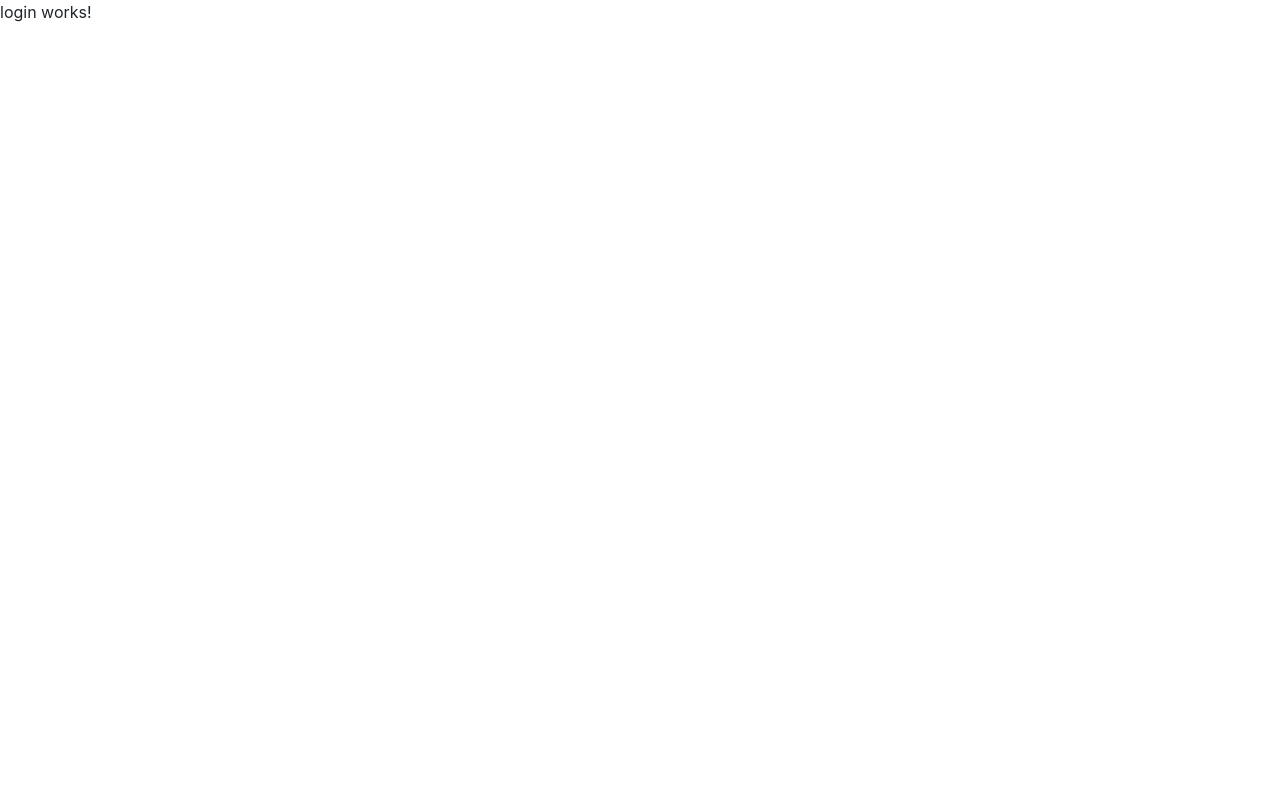
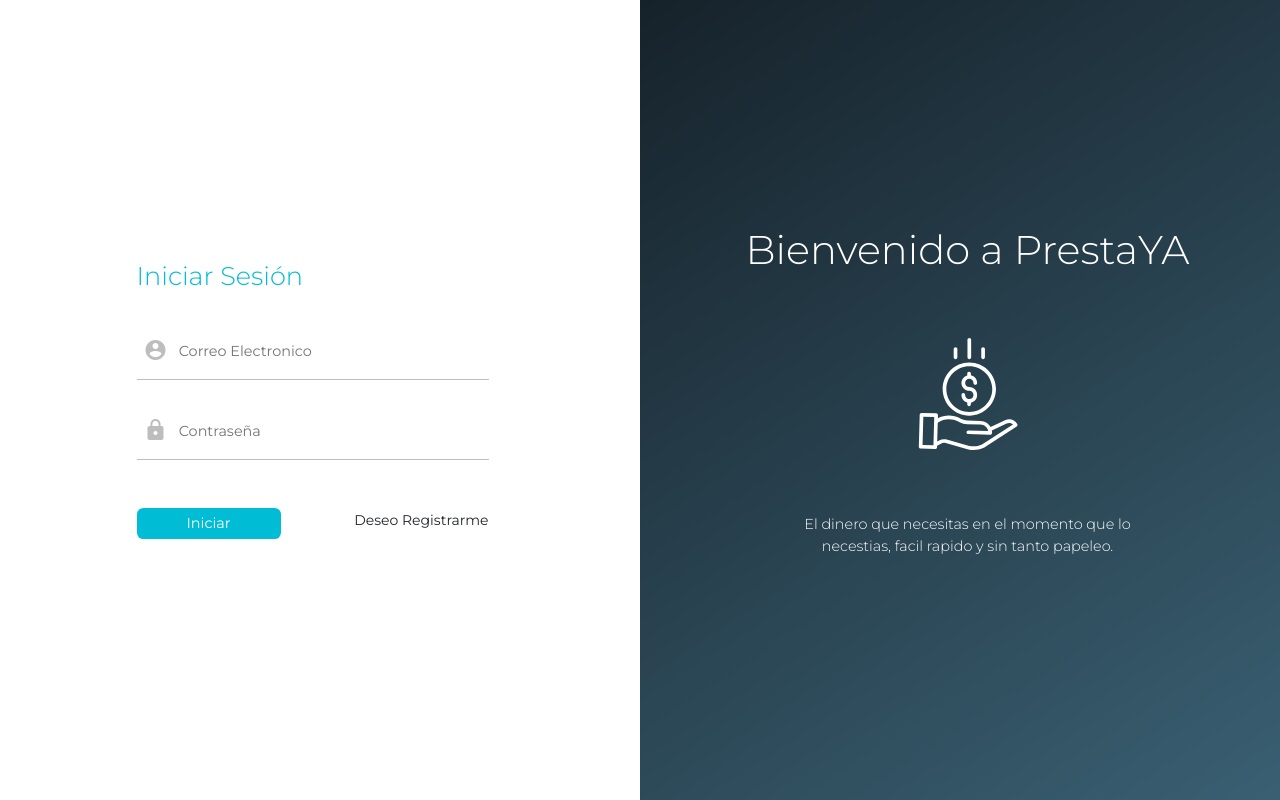
Before and after one commit to andres7leon/prueba-prestaya, an Angular app: page / in a window 1280 px wide. Built offline with nearby package versions, Linux system fonts and the light colour scheme.

Commit message:
se diseña vista de login

```diff
--- a/src/app/views/login/login.component.html
+++ b/src/app/views/login/login.component.html
@@ -1 +1,33 @@
-<p>login works!</p>
+<div class="containter-fluid cont-login">
+  <div class="row h-100">
+    <div class="col-sm-6 cont-form">
+      <form class="form" action="javascript:void(0);">
+        <h2 class="sub-title">Iniciar Sesión</h2>
+        <div class="cont-input">
+          <input class="input-text" type="text" placeholder="Correo Electronico" autocomplete="nope">
+          <span class="material-icons">account_circle</span>
+        </div>
+        <div class="cont-input">
+          <input class="input-text" type="password" placeholder="Contraseña">
+          <span class="material-icons">lock</span>
+        </div>
+        <div class="row mt-5">
+          <div class="col-6">
+            <button class="btn-login">Iniciar</button>
+          </div>
+          <div class="col-6 text-right">
+            <small class="cursor-pointer"> Deseo Registrarme </small>
+          </div>
+        </div>
+      </form>
+    </div>
+    <div class="col-sm-6 cont-welcome">
+      <div class="welcome">
+        <h1 class="title">Bienvenido a PrestaYA</h1>
+        <img class="logo" src="/assets/imgs/logo-white.svg" alt="logo prestaYa">
+        <p class="text-description">El dinero que necesitas en el momento que lo necestias, facil rapido y sin tanto papeleo.</p>
+        <p class="text-by"> by Andres Leon 2021</p>
+      </div>
+    </div>
+  </div>
+</div>
--- a/src/app/views/login/login.component.scss
+++ b/src/app/views/login/login.component.scss
@@ -0,0 +1,112 @@
+@import "~src/styles";
+.cont-login {
+  height: 100%;
+  .cont-form {
+    @include display-center;
+    .form {
+      width: 60%;
+      height: auto;
+      max-width: 22rem;
+      .sub-title {
+        color: $color-blue-light;
+        font-weight: 300;
+        font-size: 1.6rem;
+        margin-bottom: 2rem;
+      }
+      .cont-input {
+        width: 100%;
+        height: 3.5rem;
+        position: relative;
+        margin: 1.5rem 0;
+        .input-text {
+          width: 100%;
+          height: 100%;
+          border: none;
+          outline: none;
+          position: relative;
+          padding-left: 12%;
+          transition: all 0.4s;
+          font-size: 0.9rem;
+          border-bottom: 0.01rem solid $color-gray-light;
+          &:focus {
+            border-bottom: 0.01rem solid $color-blue-light;
+          }
+        }
+        .material-icons {
+          color: $color-gray-light;
+          position: absolute;
+          left: 2%;
+          top: 26%;
+          font-size: 1.5rem;
+        }
+      }
+      .btn-login {
+        border-radius: 0.4rem;
+        border: none;
+        padding: 0.3rem;
+        width: 9rem;
+        font-size: 0.9rem;
+        background: #00bcd4;
+        color: white;
+        transition: all 0.4s;
+        &:hover {
+          background-color: $color-blue-dark;
+        }
+      }
+    }
+  }
+}
+
+.cont-welcome {
+  // background-color: #21D4FD;
+  // background-image: linear-gradient(19deg, #21D4FD 0%, #B721FF 100%);
+  // background: #2BC0E4;
+  // /* fallback for old browsers */
+  // background: -webkit-linear-gradient(-33deg, #EAECC6, #2BC0E4);
+  // /* Chrome 10-25, Safari 5.1-6 */
+  // background: linear-gradient(-33deg, #EAECC6, #2BC0E4);
+  background: #16222A;
+  /* fallback for old browsers */
+  background: -webkit-linear-gradient(-33deg, #3A6073, #16222A);
+  /* Chrome 10-25, Safari 5.1-6 */
+  background: linear-gradient(-33deg, #3A6073, #16222A);
+  /* W3C, IE 10+/ Edge, Firefox 16+, Chrome 26+, Opera 12+, Safari 7+ */
+  height: 100%;
+  text-align: center;
+  @include display-center;
+  .welcome {
+    position: relative;
+    max-width: 32rem;
+    .title {
+      color: $color-white;
+      text-align: center;
+      font-weight: 300;
+      margin-bottom: 2rem;
+    }
+    .logo {
+      width: 7rem;
+      margin: 2rem 0;
+    }
+    .text-description {
+      color: $color-white;
+      margin-top: 2rem;
+      font-size: 0.9rem;
+      padding: 0 5rem;
+      text-align: center;
+      font-weight: 300;
+    }
+    .text-by {
+      color: $color-white;
+      margin-top: 2rem;
+      font-size: 0.9rem;
+      padding: 0 5rem;
+      text-align: center;
+      font-weight: 300;
+      position: absolute;
+      bottom: -17rem;
+      margin: 0 auto;
+      left: 0;
+      right: 0;
+    }
+  }
+}
--- a/src/index.html
+++ b/src/index.html
@@ -1,13 +1,18 @@
 <!doctype html>
 <html lang="en">
+
 <head>
   <meta charset="utf-8">
   <title>Zinobe</title>
   <base href="/">
   <meta name="viewport" content="width=device-width, initial-scale=1">
   <link rel="icon" type="image/x-icon" href="favicon.ico">
+  <link rel="preconnect" href="https://fonts.gstatic.com">
+  <link href="https://fonts.googleapis.com/css2?family=Montserrat:wght@100;200;300;400;500;600;700;800&display=swap" rel="stylesheet">
 </head>
+
 <body>
   <app-root></app-root>
 </body>
+
 </html>
--- a/src/scss/variables.scss
+++ b/src/scss/variables.scss
@@ -1,6 +1,10 @@
 //Fonts
-$font-title: '';
+$font-title: 'Montserrat';
 //Color
-$color-dark: #333333;
+$color-black: #333333;
+$color-white: #ffffff;
+$color-gray-light: #bdbdbd;
+$color-blue-light: #00bcd4;
+$color-blue-dark: #3f51b5;
 //border global
 $border-radius: 0.4rem;
--- a/src/styles.scss
+++ b/src/styles.scss
@@ -1,3 +1,13 @@
 /* You can add global styles to this file, and also import other style files */
 
 @import "./scss/index";
+html,
+body {
+  height: 100%;
+  font-family: $font-title;
+  overflow: hidden;
+}
+
+.cursor-pointer {
+  cursor: pointer;
+}
```
Also changed, not shown: src/assets/imgs/logo-white.svg (added), src/assets/imgs/logo.svg (added).
